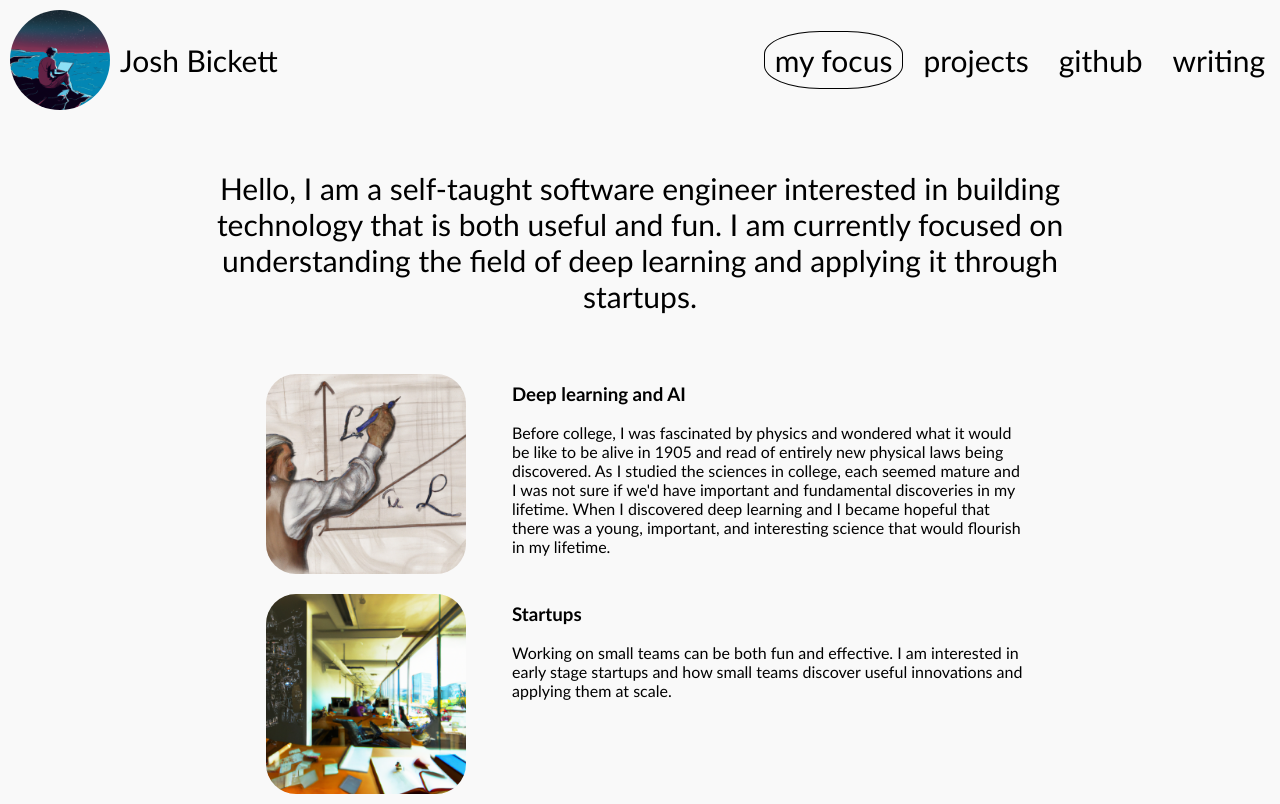
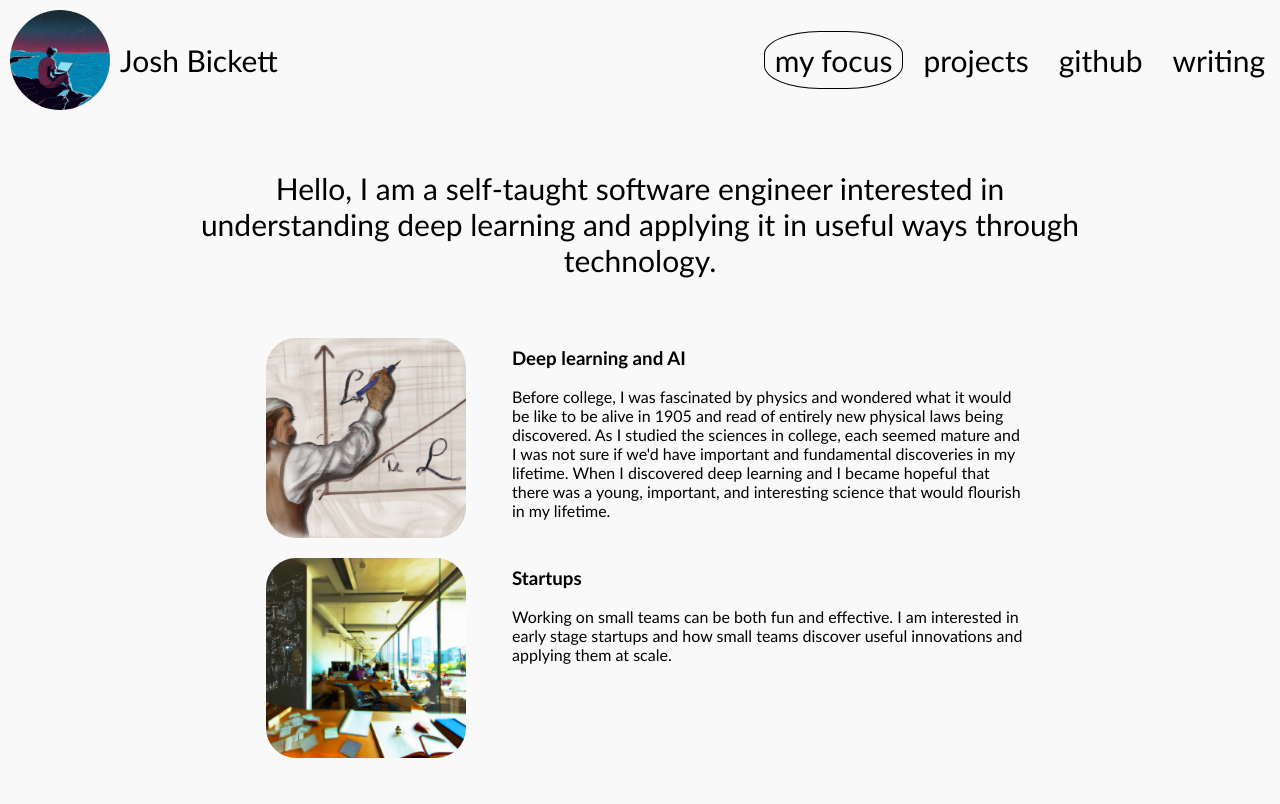
Before and after one commit to joshbickett/bickett.ai, a React (Create React App) app: page / in a window 1280 px wide. Built offline with nearby package versions, Linux system fonts and the light colour scheme.

Commit message:
Update focus header

```diff
--- a/src/pages/Focus.js
+++ b/src/pages/Focus.js
@@ -23,10 +23,9 @@ export const Focus = () => {
           }}
         >
           <div style={{ textAlign: "center", fontSize: "30px" }}>
-            Hello, I am a self-taught software engineer interested in building
-            technology that is both useful and fun. I am currently focused on
-            understanding the field of deep learning and applying it through
-            startups.
+            Hello, I am a self-taught software engineer interested in
+            understanding deep learning and applying it in useful ways through
+            technology.
           </div>
         </div>
 
```
